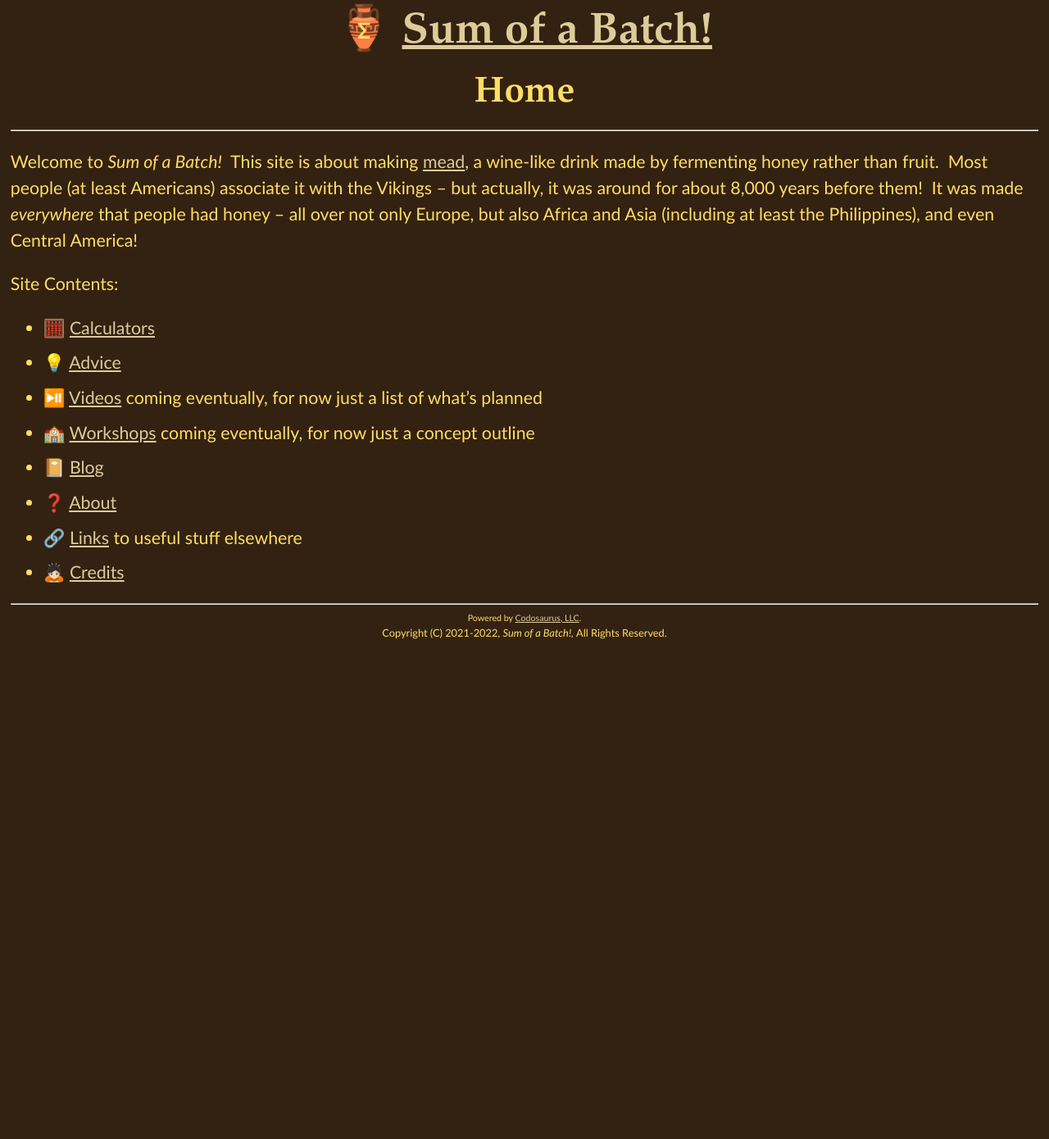
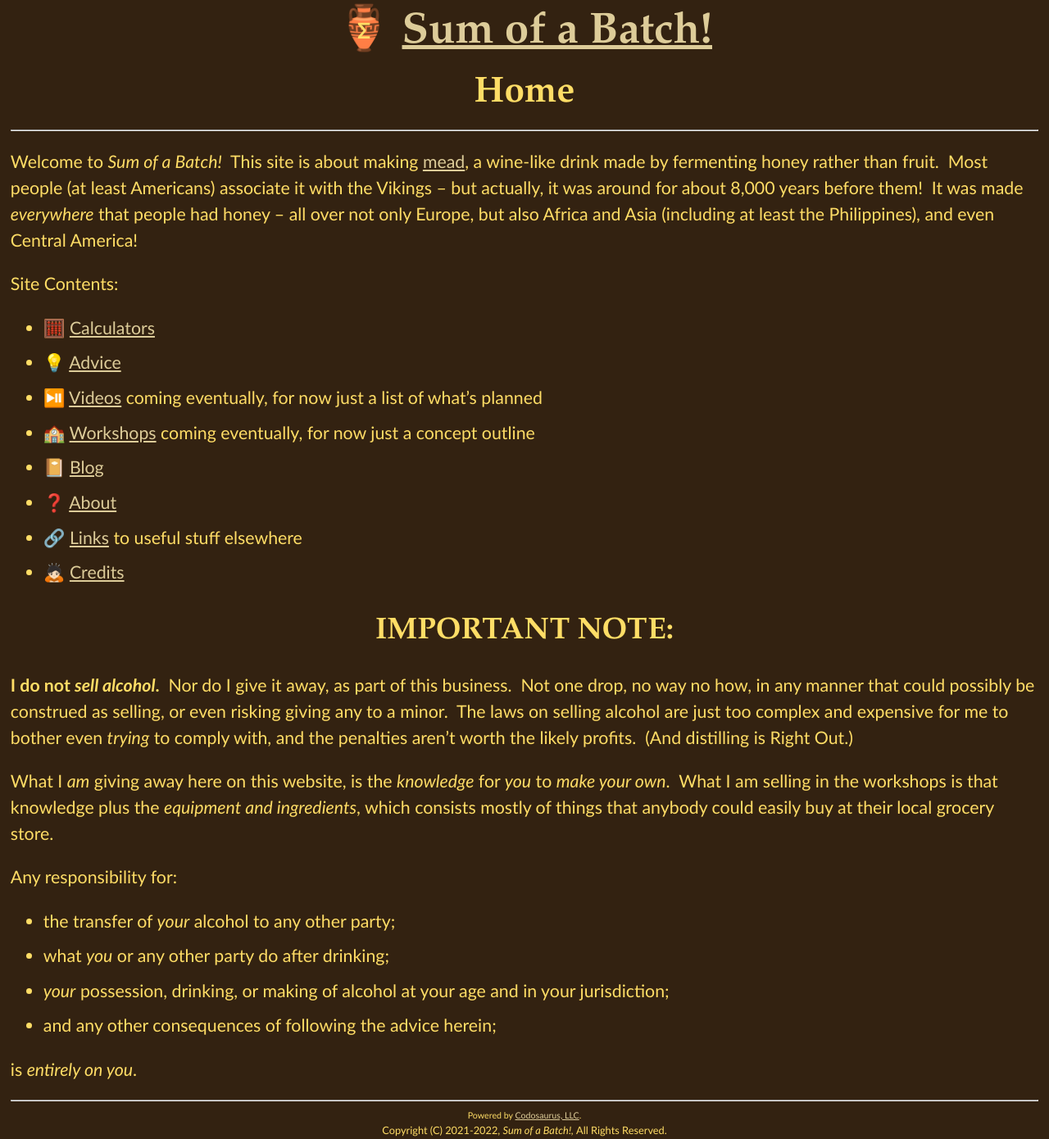
Before and after one commit to Sum-of-a-Batch/Sum-of-a-Batch.github.io, a Jekyll site: the page built from index.md, in a window 1280 px wide. Shown: the whole page at 82% size. Built offline with Jekyll 4.4.1, drawn with Linux system fonts in a browser that asks for light colours; before the commit the page ends 900 px from its top, so only the background shows below that.

Commit message:
add note re not selling alcohol

```diff
--- a/_config.yml
+++ b/_config.yml
@@ -29,8 +29,8 @@ description: >- # this means to ignore newlines until "baseurl:"
   and can do all the math in their heads, either.
 baseurl: "" # the subpath of your site, e.g. /blog
 url: "https://www.SumOfABatch.com" # the base hostname & protocol for your site, e.g. http://example.com
-twitter_username: davearonson
-github_username:  davearonson
+twitter_username: DaveAronson
+github_username:  DaveAronson
 
 date_format: "%Y-%0m-%0d"
 
--- a/index.md
+++ b/index.md
@@ -31,3 +31,32 @@ Site Contents:
 - ❓ [About](about)
 - 🔗 [Links](links) to useful stuff elsewhere
 - 🙇🏻 [Credits](credits)
+
+### IMPORTANT NOTE:
+
+**I do not _sell alcohol_.**&nbsp;
+Nor do I give it away, as part of this business.&nbsp;
+Not one drop, no way no how,
+in any manner that could possibly be construed as selling,
+or even risking giving any to a minor.&nbsp;
+The laws on selling alcohol are just too complex and expensive
+for me to bother even _trying_ to comply with,
+and the penalties aren't worth the likely profits.&nbsp;
+(And distilling is Right Out.)
+
+What I _am_ giving away here on this website,
+is the _knowledge_
+for _you_ to _make your own_.&nbsp;
+What I am selling in the workshops
+is that knowledge plus the _equipment and ingredients_,
+which consists mostly of things that anybody could easily buy
+at their local grocery store.
+
+Any responsibility for:
+- the transfer of _your_ alcohol to any other party;
+- what _you_ or any other party do after drinking;
+- _your_ possession, drinking, or making of alcohol
+at your age and in your jurisdiction;
+- and any other consequences of following the advice herein;
+
+is _entirely on you_.
```
